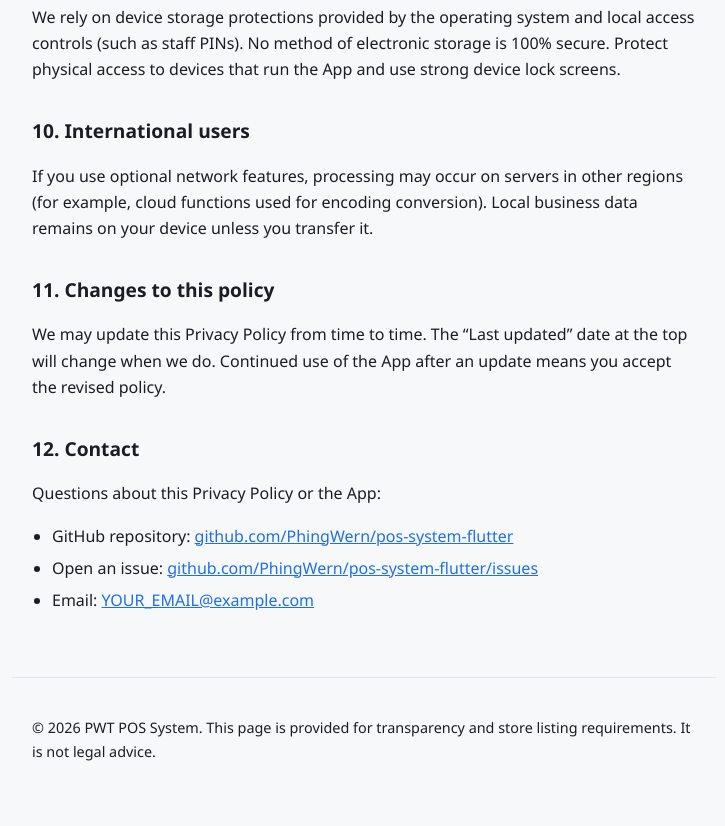
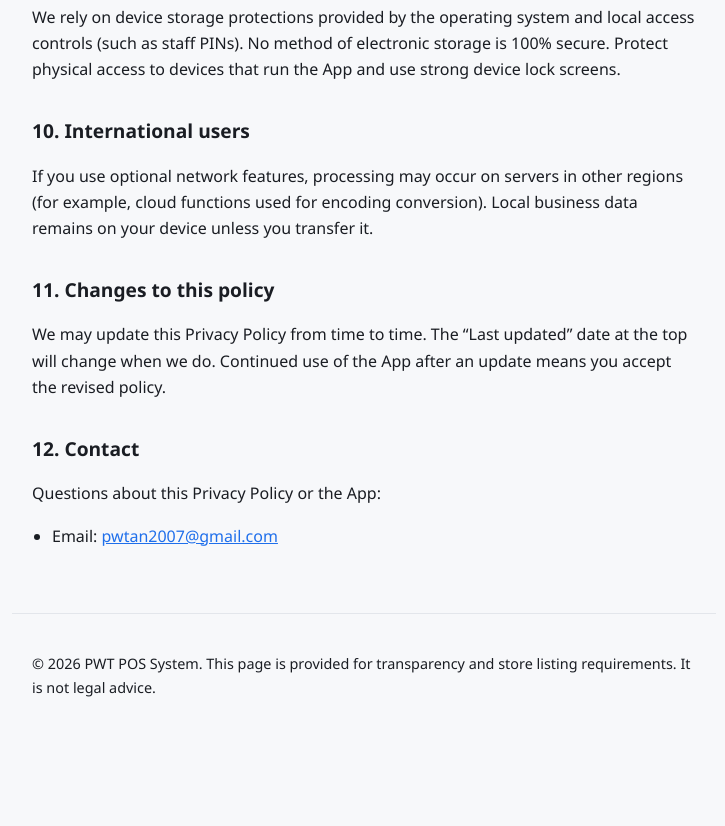
Before and after one commit to PhingWern/phingwern-github-page, a plain HTML site: page docs/index.html in a window 1280 px wide. Shown: the part 2698-3524 px from the top of the page, without its empty margins (276-1001 px from the left). After the commit the page ends 3460 px from the top, so only its background shows below. Drawn offline with Linux system fonts and the light colour scheme.

Commit message:
Change contact email to pwtan2007@gmail.com
Updated contact email in the Privacy Policy section.

```diff
--- a/docs/index.html
+++ b/docs/index.html
@@ -223,16 +223,7 @@
       Questions about this Privacy Policy or the App:
     </p>
     <ul>
-      <li>
-        GitHub repository:
-        <a href="https://github.com/PhingWern/pos-system-flutter">github.com/PhingWern/pos-system-flutter</a>
-      </li>
-      <li>
-        Open an issue:
-        <a href="https://github.com/PhingWern/pos-system-flutter/issues">github.com/PhingWern/pos-system-flutter/issues</a>
-      </li>
-      <!-- Replace the email below with your real contact address before publishing to stores. -->
-      <li>Email: <a href="mailto:YOUR_EMAIL@example.com">YOUR_EMAIL@example.com</a></li>
+      <li>Email: <a href="mailto:pwtan2007@gmail.com">pwtan2007@gmail.com</a></li>
     </ul>
   </main>
 
```
